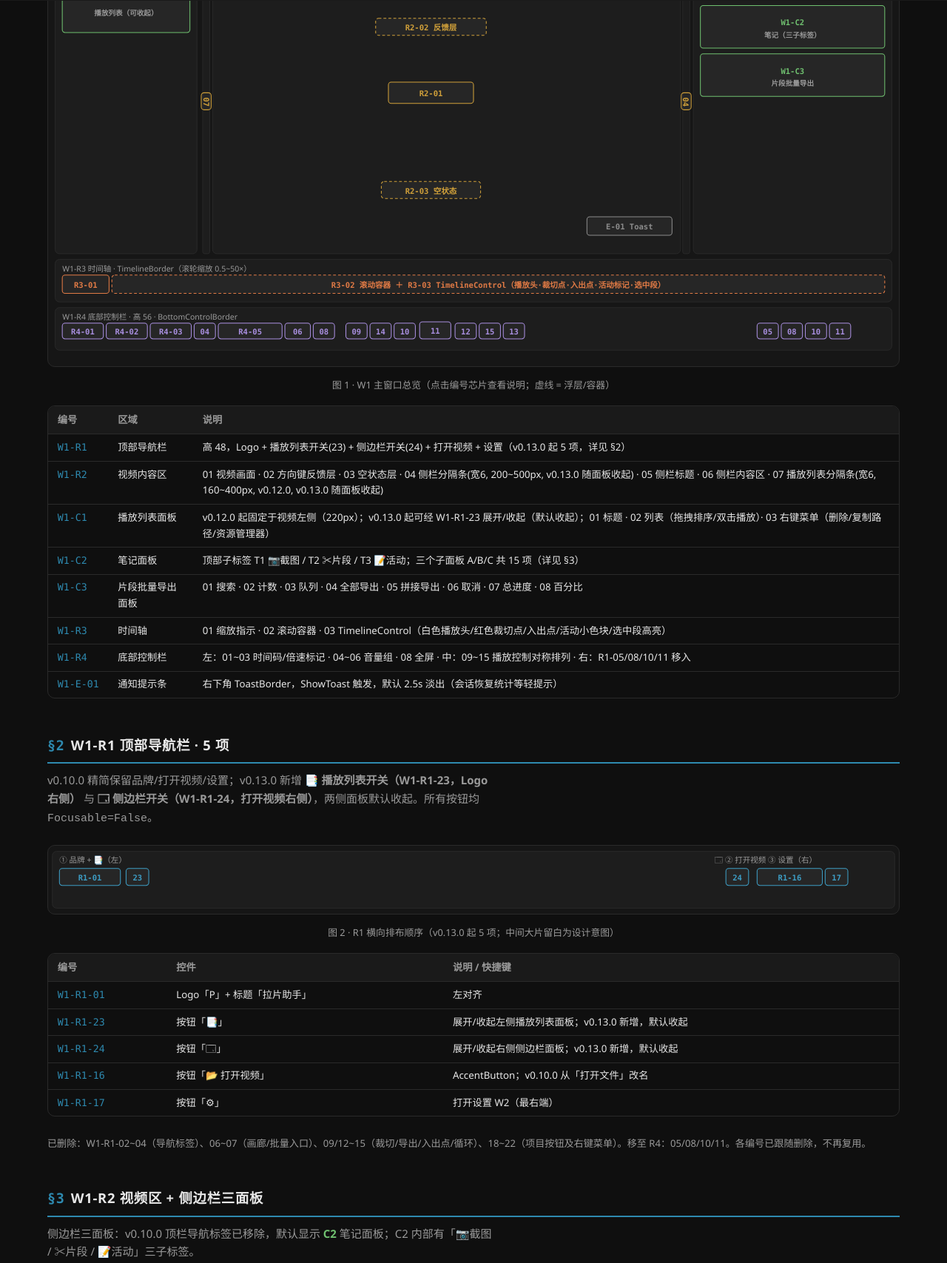
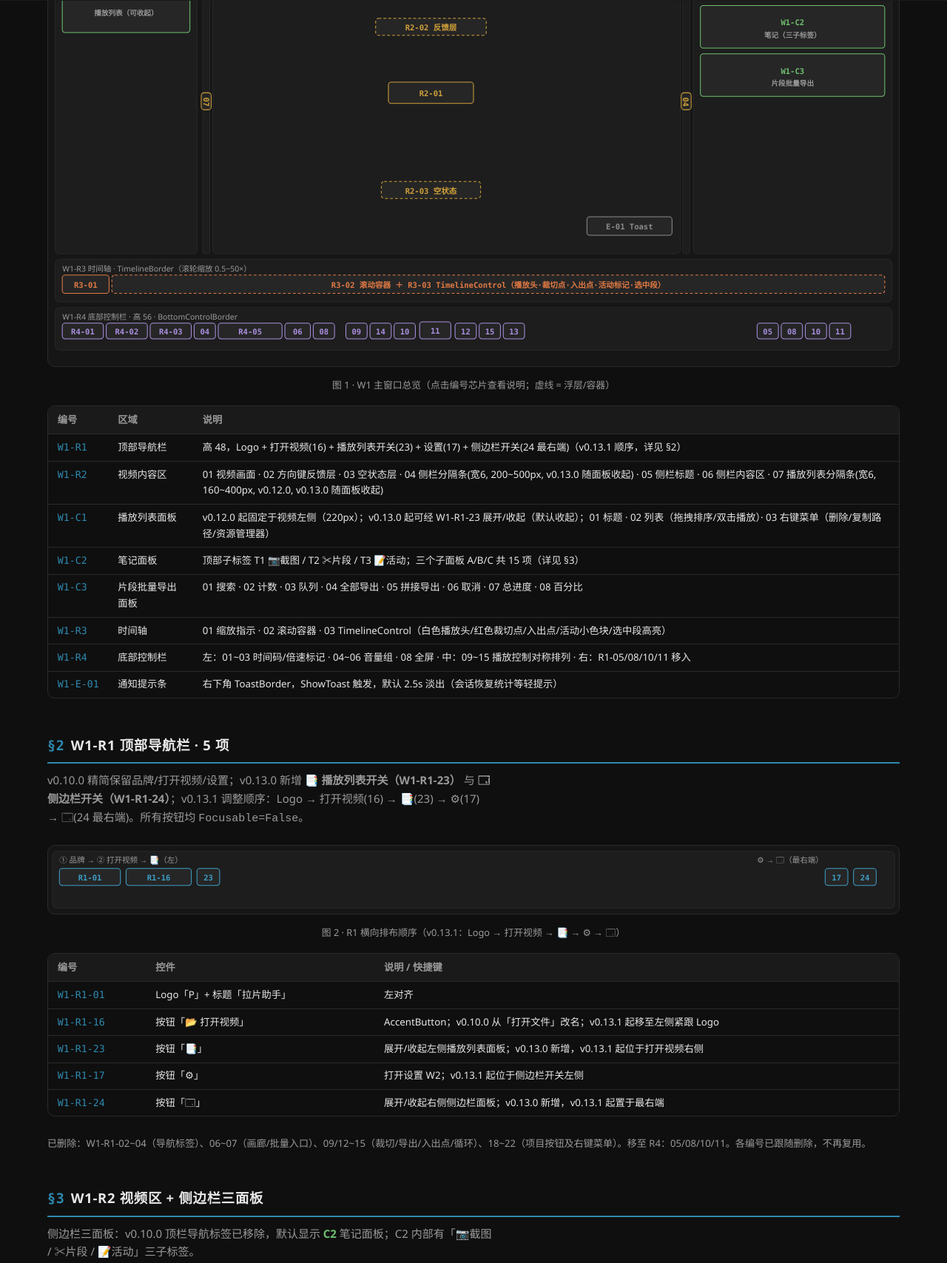
Before and after one commit to xingkingkong9250-ops/pianassistant, a plain HTML site: page docs/ui-layout-map/ui-layout-map.html in a window 1280 px wide. Shown: the part 799-2506 px from the top of the page at 74% size. Drawn offline with Linux system fonts and the light colour scheme.

Commit message:
fix(W1): 顶栏按钮顺序调整 → v0.13.1
- 打开视频(16) 移至 Logo 右侧；📑(23) 移至打开视频右侧
- 🗔(24) 置于最右端；⚙(17) 位于 24 左侧
- 同步 UI_NUMBERING / USER_GUIDE / ui-layout-map
- 门禁通过：Release 0 警告 0 错误，296 单元测试全绿

Co-Authored-By: Claude Sonnet 4.6 noreply@anthropic.com

```diff
--- a/docs/ui-layout-map/ui-layout-map.html
+++ b/docs/ui-layout-map/ui-layout-map.html
@@ -109,10 +109,10 @@ footer{margin-top:4rem;color:var(--muted);font-size:.8rem;border-top:1px solid v
   <rect class="wire" x="10" y="10" width="1180" height="44" rx="6"/>
   <text class="zone-lb" x="20" y="49" fill="var(--z-r1)">W1-R1 顶部导航栏 · 高 48 · TopNavBorder</text>
   <g class="chip" style="--z:var(--z-r1)" data-num="W1-R1-01" data-name="Logo + 标题" data-desc="圆形 Logo「P」+「拉片助手」，左对齐"><rect x="20" y="16" width="86" height="22" rx="4"/><text x="63" y="28">R1-01</text></g>
-  <g class="chip" style="--z:var(--z-r1)" data-num="W1-R1-23" data-name="📑 播放列表开关" data-desc="展开/收起左侧播放列表面板（v0.13.0 新增，默认收起）"><rect x="116" y="16" width="30" height="22" rx="4"/><text x="131" y="28">23</text></g>
-  <g class="chip" style="--z:var(--z-r1)" data-num="W1-R1-24" data-name="🗔 侧边栏开关" data-desc="展开/收起右侧侧边栏面板（v0.13.0 新增，默认收起）"><rect x="990" y="16" width="30" height="22" rx="4"/><text x="1005" y="28">24</text></g>
-  <g class="chip" style="--z:var(--z-r1)" data-num="W1-R1-16" data-name="📂 打开视频" data-desc="AccentButton；右键菜单已随 v0.10.0 删除"><rect x="1030" y="16" width="86" height="22" rx="4"/><text x="1073" y="28">R1-16</text></g>
-  <g class="chip" style="--z:var(--z-r1)" data-num="W1-R1-17" data-name="⚙ 设置" data-desc="打开 W2 设置窗口（最右端）"><rect x="1130" y="16" width="30" height="22" rx="4"/><text x="1145" y="28">17</text></g>
+  <g class="chip" style="--z:var(--z-r1)" data-num="W1-R1-16" data-name="� 打开视频" data-desc="AccentButton；右键菜单已随 v0.10.0 删除（v0.13.1 起移至左侧紧跟 Logo）"><rect x="116" y="16" width="86" height="22" rx="4"/><text x="159" y="28">R1-16</text></g>
+  <g class="chip" style="--z:var(--z-r1)" data-num="W1-R1-23" data-name="� 播放列表开关" data-desc="展开/收起左侧播放列表面板（v0.13.0 新增，默认收起）"><rect x="210" y="16" width="30" height="22" rx="4"/><text x="225" y="28">23</text></g>
+  <g class="chip" style="--z:var(--z-r1)" data-num="W1-R1-17" data-name="⚙ 设置" data-desc="打开 W2 设置窗口（v0.13.1 起位于 24 左侧）"><rect x="1112" y="16" width="30" height="22" rx="4"/><text x="1127" y="28">17</text></g>
+  <g class="chip" style="--z:var(--z-r1)" data-num="W1-R1-24" data-name="🗔 侧边栏开关" data-desc="展开/收起右侧侧边栏面板（v0.13.0 新增，默认收起）；v0.13.1 起置于最右端"><rect x="1150" y="16" width="30" height="22" rx="4"/><text x="1165" y="28">24</text></g>
 
   <!-- R2 左侧播放列表 -->
   <rect class="wire" x="10" y="62" width="200" height="420" rx="6"/>
@@ -175,7 +175,7 @@ footer{margin-top:4rem;color:var(--muted);font-size:.8rem;border-top:1px solid v
 <div class="table-wrap"><table>
 <thead><tr><th>编号</th><th>区域</th><th>说明</th></tr></thead>
 <tbody>
-<tr data-num="W1-R1"><td class="num">W1-R1</td><td>顶部导航栏</td><td>高 48，Logo + 播放列表开关(23) + 侧边栏开关(24) + 打开视频 + 设置（v0.13.0 起 5 项，详见 §2）</td></tr>
+<tr data-num="W1-R1"><td class="num">W1-R1</td><td>顶部导航栏</td><td>高 48，Logo + 打开视频(16) + 播放列表开关(23) + 设置(17) + 侧边栏开关(24 最右端)（v0.13.1 顺序，详见 §2）</td></tr>
 <tr data-num="W1-R2"><td class="num">W1-R2</td><td>视频内容区</td><td>01 视频画面 · 02 方向键反馈层 · 03 空状态层 · 04 侧栏分隔条(宽6, 200~500px, v0.13.0 随面板收起) · 05 侧栏标题 · 06 侧栏内容区 · 07 播放列表分隔条(宽6, 160~400px, v0.12.0, v0.13.0 随面板收起)</td></tr>
 <tr data-num="W1-C1"><td class="num">W1-C1</td><td>播放列表面板</td><td>v0.12.0 起固定于视频左侧（220px）；v0.13.0 起可经 W1-R1-23 展开/收起（默认收起）；01 标题 · 02 列表（拖拽排序/双击播放）· 03 右键菜单（删除/复制路径/资源管理器）</td></tr>
 <tr data-num="W1-C2"><td class="num">W1-C2</td><td>笔记面板</td><td>顶部子标签 T1 📷截图 / T2 ✂片段 / T3 📝活动；三个子面板 A/B/C 共 15 项（详见 §3）</td></tr>
@@ -186,27 +186,27 @@ footer{margin-top:4rem;color:var(--muted);font-size:.8rem;border-top:1px solid v
 </tbody></table></div>
 
 <h2 id="w1r1"><span class="no">§2</span>W1-R1 顶部导航栏 · 5 项</h2>
-<p class="lead">v0.10.0 精简保留品牌/打开视频/设置；v0.13.0 新增 <strong>📑 播放列表开关（W1-R1-23，Logo 右侧）</strong> 与 <strong>🗔 侧边栏开关（W1-R1-24，打开视频右侧）</strong>，两侧面板默认收起。所有按钮均 <code>Focusable=False</code>。</p>
+<p class="lead">v0.10.0 精简保留品牌/打开视频/设置；v0.13.0 新增 <strong>📑 播放列表开关（W1-R1-23）</strong> 与 <strong>🗔 侧边栏开关（W1-R1-24）</strong>；v0.13.1 调整顺序：Logo → 打开视频(16) → 📑(23) → ⚙(17) → 🗔(24 最右端)。所有按钮均 <code>Focusable=False</code>。</p>
 <figure>
 <svg viewBox="0 0 1200 96" role="img" aria-label="W1-R1 顶部导航栏放大图">
   <rect class="wire" x="6" y="8" width="1188" height="80" rx="6"/>
-  <text class="lbl-m" x="16" y="24">① 品牌 + 📑（左）</text><text class="lbl-m" x="940" y="24">🗔 ② 打开视频 ③ 设置（右）</text>
+  <text class="lbl-m" x="16" y="24">① 品牌 → ② 打开视频 → 📑（左）</text><text class="lbl-m" x="1000" y="24">⚙ → 🗔（最右端）</text>
   <g class="chip" style="--z:var(--z-r1)" data-num="W1-R1-01" data-name="Logo + 标题" data-desc="圆形 Logo「P」+「拉片助手」"><rect x="16" y="32" width="86" height="24" rx="4"/><text x="59" y="45">R1-01</text></g>
-  <g class="chip" style="--z:var(--z-r1)" data-num="W1-R1-23" data-name="📑 播放列表开关" data-desc="展开/收起左侧播放列表（v0.13.0 新增）"><rect x="110" y="32" width="32" height="24" rx="4"/><text x="126" y="45">23</text></g>
-  <g class="chip" style="--z:var(--z-r1)" data-num="W1-R1-24" data-name="� 侧边栏开关" data-desc="展开/收起右侧侧边栏（v0.13.0 新增）"><rect x="956" y="32" width="32" height="24" rx="4"/><text x="972" y="45">24</text></g>
-  <g class="chip" style="--z:var(--z-r1)" data-num="W1-R1-16" data-name="�📂 打开视频" data-desc="AccentButton，v0.10.0 改名"><rect x="1000" y="32" width="92" height="24" rx="4"/><text x="1046" y="45">R1-16</text></g>
-  <g class="chip" style="--z:var(--z-r1)" data-num="W1-R1-17" data-name="⚙ 设置" data-desc="打开 W2（最右端）"><rect x="1096" y="32" width="32" height="24" rx="4"/><text x="1112" y="45">17</text></g>
+  <g class="chip" style="--z:var(--z-r1)" data-num="W1-R1-16" data-name="📂 打开视频" data-desc="AccentButton，v0.10.0 改名；v0.13.1 移至左侧紧跟 Logo"><rect x="110" y="32" width="92" height="24" rx="4"/><text x="156" y="45">R1-16</text></g>
+  <g class="chip" style="--z:var(--z-r1)" data-num="W1-R1-23" data-name="📑 播放列表开关" data-desc="展开/收起左侧播放列表（v0.13.0 新增，打开视频右侧）"><rect x="210" y="32" width="32" height="24" rx="4"/><text x="226" y="45">23</text></g>
+  <g class="chip" style="--z:var(--z-r1)" data-num="W1-R1-17" data-name="⚙ 设置" data-desc="打开 W2（v0.13.1 起位于 24 左侧）"><rect x="1096" y="32" width="32" height="24" rx="4"/><text x="1112" y="45">17</text></g>
+  <g class="chip" style="--z:var(--z-r1)" data-num="W1-R1-24" data-name="🗔 侧边栏开关" data-desc="展开/收起右侧侧边栏（v0.13.0 新增，最右端）"><rect x="1136" y="32" width="32" height="24" rx="4"/><text x="1152" y="45">24</text></g>
 </svg>
-<figcaption>图 2 · R1 横向排布顺序（v0.13.0 起 5 项；中间大片留白为设计意图）</figcaption>
+<figcaption>图 2 · R1 横向排布顺序（v0.13.1：Logo → 打开视频 → 📑 → ⚙ → 🗔）</figcaption>
 </figure>
 <div class="table-wrap"><table>
 <thead><tr><th>编号</th><th>控件</th><th>说明 / 快捷键</th></tr></thead>
 <tbody>
 <tr data-num="W1-R1-01"><td class="num">W1-R1-01</td><td>Logo「P」+ 标题「拉片助手」</td><td>左对齐</td></tr>
-<tr data-num="W1-R1-23"><td class="num">W1-R1-23</td><td>按钮「📑」</td><td>展开/收起左侧播放列表面板；v0.13.0 新增，默认收起</td></tr>
-<tr data-num="W1-R1-24"><td class="num">W1-R1-24</td><td>按钮「🗔」</td><td>展开/收起右侧侧边栏面板；v0.13.0 新增，默认收起</td></tr>
-<tr data-num="W1-R1-16"><td class="num">W1-R1-16</td><td>按钮「📂 打开视频」</td><td>AccentButton；v0.10.0 从「打开文件」改名</td></tr>
-<tr data-num="W1-R1-17"><td class="num">W1-R1-17</td><td>按钮「⚙」</td><td>打开设置 W2（最右端）</td></tr>
+<tr data-num="W1-R1-16"><td class="num">W1-R1-16</td><td>按钮「📂 打开视频」</td><td>AccentButton；v0.10.0 从「打开文件」改名；v0.13.1 起移至左侧紧跟 Logo</td></tr>
+<tr data-num="W1-R1-23"><td class="num">W1-R1-23</td><td>按钮「📑」</td><td>展开/收起左侧播放列表面板；v0.13.0 新增，v0.13.1 起位于打开视频右侧</td></tr>
+<tr data-num="W1-R1-17"><td class="num">W1-R1-17</td><td>按钮「⚙」</td><td>打开设置 W2；v0.13.1 起位于侧边栏开关左侧</td></tr>
+<tr data-num="W1-R1-24"><td class="num">W1-R1-24</td><td>按钮「🗔」</td><td>展开/收起右侧侧边栏面板；v0.13.0 新增，v0.13.1 起置于最右端</td></tr>
 </tbody></table></div>
 <p style="color:var(--muted);font-size:.82rem">已删除：W1-R1-02~04（导航标签）、06~07（画廊/批量入口）、09/12~15（裁切/导出/入出点/循环）、18~22（项目按钮及右键菜单）。移至 R4：05/08/10/11。各编号已跟随删除，不再复用。</p>
 
```
Also changed, not shown: docs/UI_NUMBERING.md (+4 -4 lines), docs/USER_GUIDE.md (+3 -3 lines), CHANGELOG.md, 2 other files.
